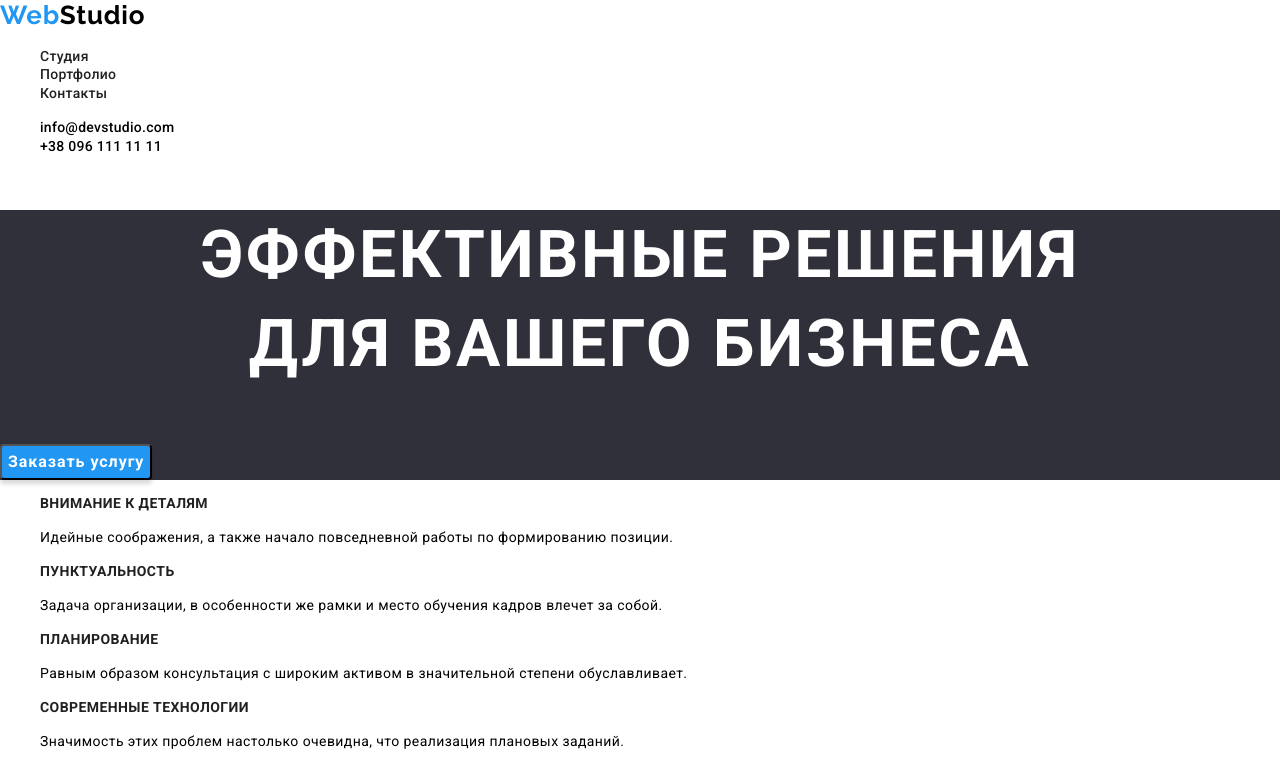
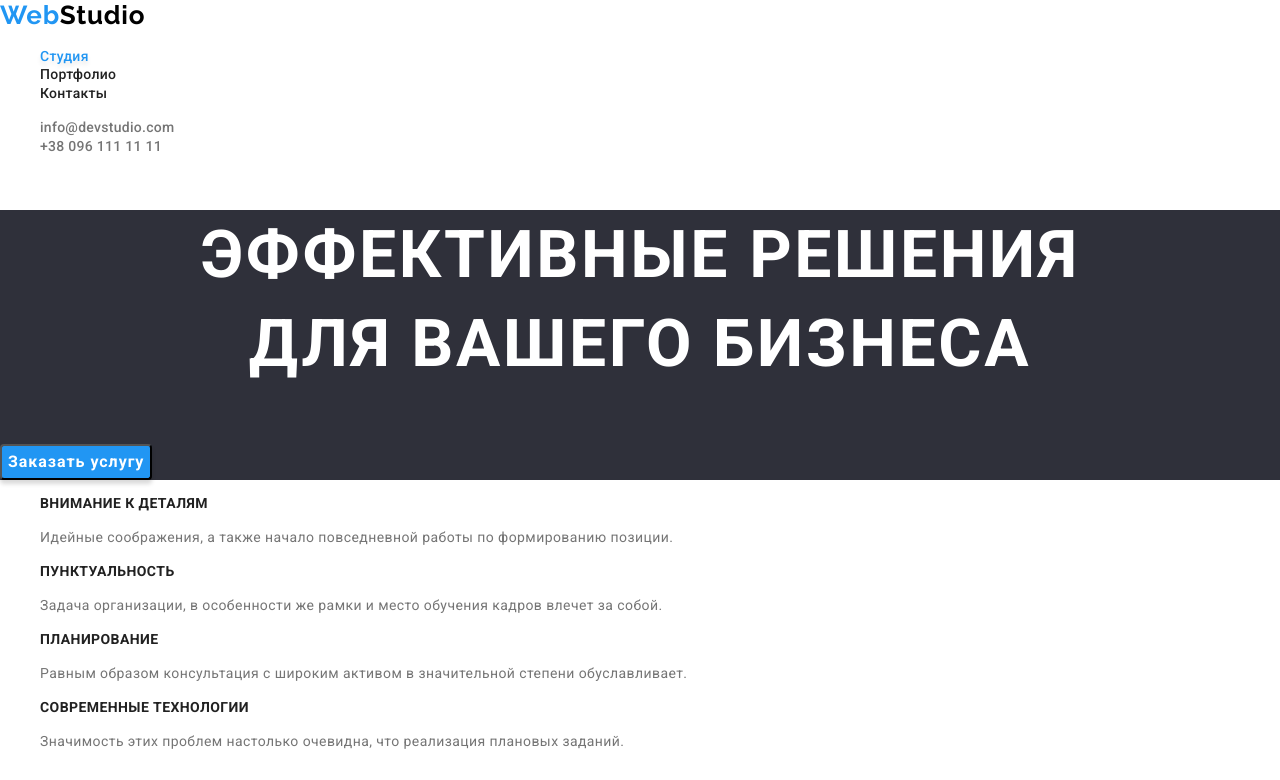
Before and after one commit to MariiaBarsehian/goit-markup-hw-02, a plain HTML site: page index.html in a window 1280 px wide. Shown: the top 780 px of the page. Drawn offline with nearby package versions, Linux system fonts and the light colour scheme.

Commit message:
голубой на цвет текущей станицы

```diff
--- a/css/styles.css
+++ b/css/styles.css
@@ -8,6 +8,7 @@ body {
   --shadow-color-grey: #e8e8e8;
   --text-color-main: #212121;
   --text-color-white: #ffffff;
+  --text-color-grey: #757575;
   --background-color-main: #ffffff;
   --background-color-dark: #2f303a;
   --background-color-gray: #f5f4fa;
@@ -51,9 +52,15 @@ body {
   text-shadow: 0px 4px 4px var(--shadow-color-grey);
   color: var(--text-color-hover);
 }
-.menu-link,
-:current {
-  color: var(--text-color-hover) 3;
+.current-page {
+  font-style: normal;
+  font-weight: 500;
+  font-size: 14px;
+  line-height: 1.14;
+  letter-spacing: 0.02em;
+  text-decoration: none;
+  list-style: none;
+  color: var(--text-color-hover);
   text-shadow: 0px 4px 4px var(--shadow-color-grey);
 }
 
@@ -65,7 +72,7 @@ body {
   letter-spacing: 0.02em;
   text-decoration: none;
   list-style: none;
-  color: var(--text-color);
+  color: var(--text-color-grey);
 }
 .contact-link:hover,
 .contact-link:focus {
@@ -147,7 +154,7 @@ body {
   font-size: 14px;
   line-height: 1.71;
   letter-spacing: 0.03em;
-  color: var(--text-color);
+  color: var(--text-color-grey);
 }
 
 .what-we-do {
@@ -205,7 +212,7 @@ body {
   line-height: 1.19px;
   text-align: center;
   letter-spacing: 0.03em;
-  color: var(--text-color);
+  color: var(--text-color-grey);
 }
 
 .footer {
@@ -264,5 +271,5 @@ body {
   font-size: 16px;
   line-height: 1.87;
   letter-spacing: 0.03em;
-  color: var(--text-color);
+  color: var(--text-color-grey);
 }
--- a/index.html
+++ b/index.html
@@ -24,7 +24,7 @@
             <link rel="preconnect" href="https://fonts.gstatic.com">
             <link href="https://fonts.googleapis.com/css2?family=Raleway:wght@700&display=swap" rel="stylesheet">
             <ul class="menu">
-                <li> <a class="menu-link" href="./index.html">Студия</a></li>
+                <li> <a class="current-page" href="./index.html">Студия</a></li>
                 <li> <a class="menu-link" href="./portfolio.html">Портфолио</a></li>
                 <li> <a class="menu-link" href="#">Контакты</a></li>
             </ul>
```
Also changed, not shown: portfolio.html (+1 -1 lines).
